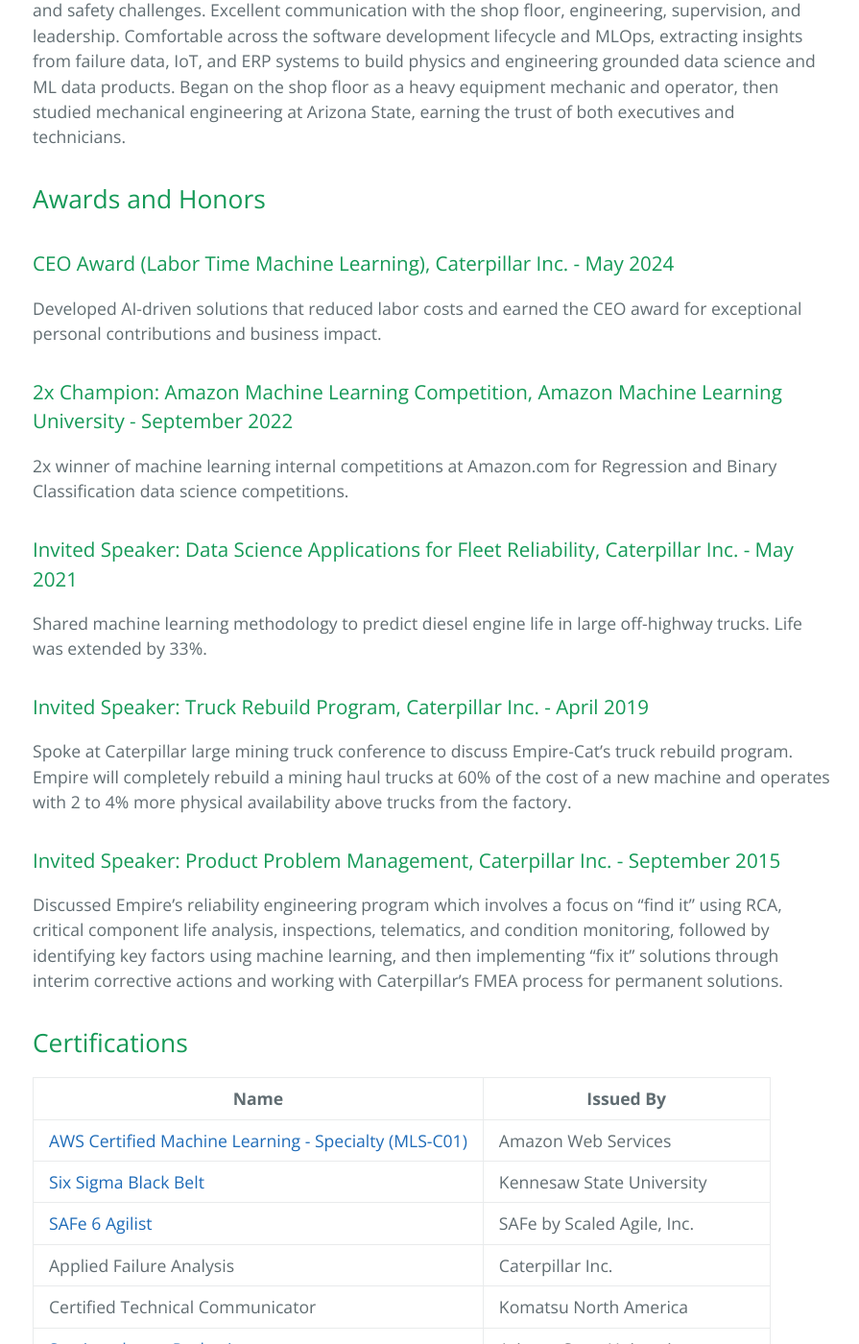
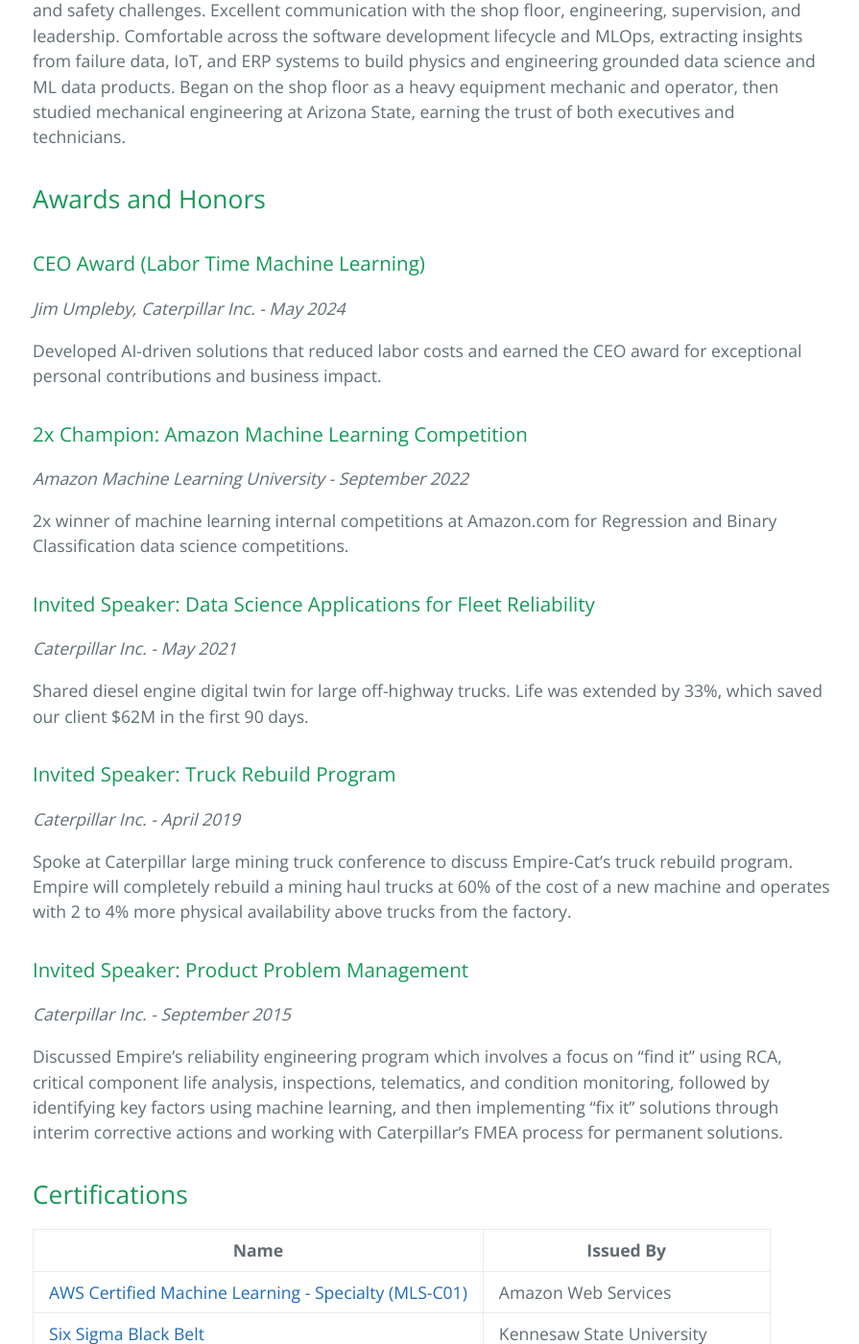
Before and after one commit to forloop11/portfolio, a Jekyll site: the page built from index.md, in a window 1280 px wide and 1400 px high, scrolled down 833 px. Shown: the whole window at 96% size, without its empty margins (190-1085 px from the left). Built offline with Jekyll 4.4.1, drawn with Linux system fonts in a browser that asks for light colours; our own code applies the rules of GitHub Pages for plain Markdown files.

```diff
--- a/index.md
+++ b/index.md
@@ -14,24 +14,33 @@ Professional with 25 years of experience solving tough capital equipment reliabi
 
 ## Awards and Honors
 
-### CEO Award (Labor Time Machine Learning), Caterpillar Inc. - May 2024
+### CEO Award (Labor Time Machine Learning)
+
+_Jim Umpleby, Caterpillar Inc. - May 2024_
 
 Developed AI-driven solutions that reduced labor costs and earned the CEO award for exceptional personal contributions and business impact.
 
+### 2x Champion: Amazon Machine Learning Competition
 
-### 2x Champion: Amazon Machine Learning Competition, Amazon Machine Learning University - September 2022
+_Amazon Machine Learning University - September 2022_
 
 2x winner of machine learning internal competitions at Amazon.com for Regression and Binary Classification data science competitions.
 
-### Invited Speaker: Data Science Applications for Fleet Reliability, Caterpillar Inc. - May 2021
+### Invited Speaker: Data Science Applications for Fleet Reliability
 
-Shared machine learning methodology to predict diesel engine life in large off-highway trucks. Life was extended by 33%.
+_Caterpillar Inc. - May 2021_
 
-### Invited Speaker: Truck Rebuild Program, Caterpillar Inc. - April 2019
+Shared diesel engine digital twin for large off-highway trucks. Life was extended by 33%, which saved our client $62M in the first 90 days.
+
+### Invited Speaker: Truck Rebuild Program
+
+_Caterpillar Inc. - April 2019_
 
 Spoke at Caterpillar large mining truck conference to discuss Empire-Cat’s truck rebuild program. Empire will completely rebuild a mining haul trucks at 60% of the cost of a new machine and operates with 2 to 4% more physical availability above trucks from the factory.
 
-### Invited Speaker: Product Problem Management, Caterpillar Inc. - September 2015
+### Invited Speaker: Product Problem Management
+
+_Caterpillar Inc. - September 2015_
 
 Discussed Empire's reliability engineering program which involves a focus on "find it" using RCA, critical component life analysis, inspections, telematics, and condition monitoring, followed by identifying key factors using machine learning, and then implementing "fix it" solutions through interim corrective actions and working with Caterpillar's FMEA process for permanent solutions.
 
```
